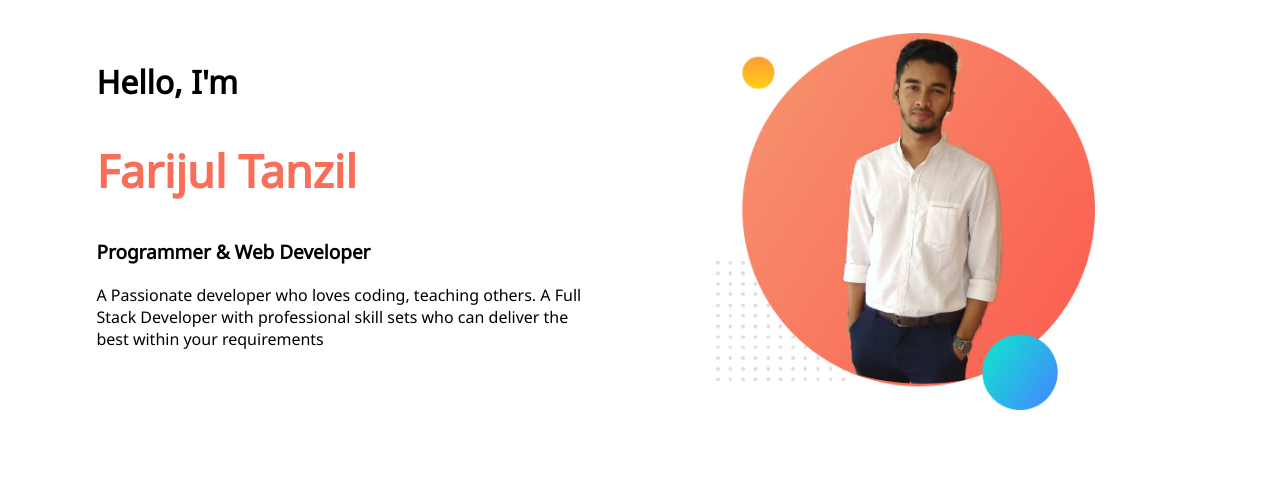
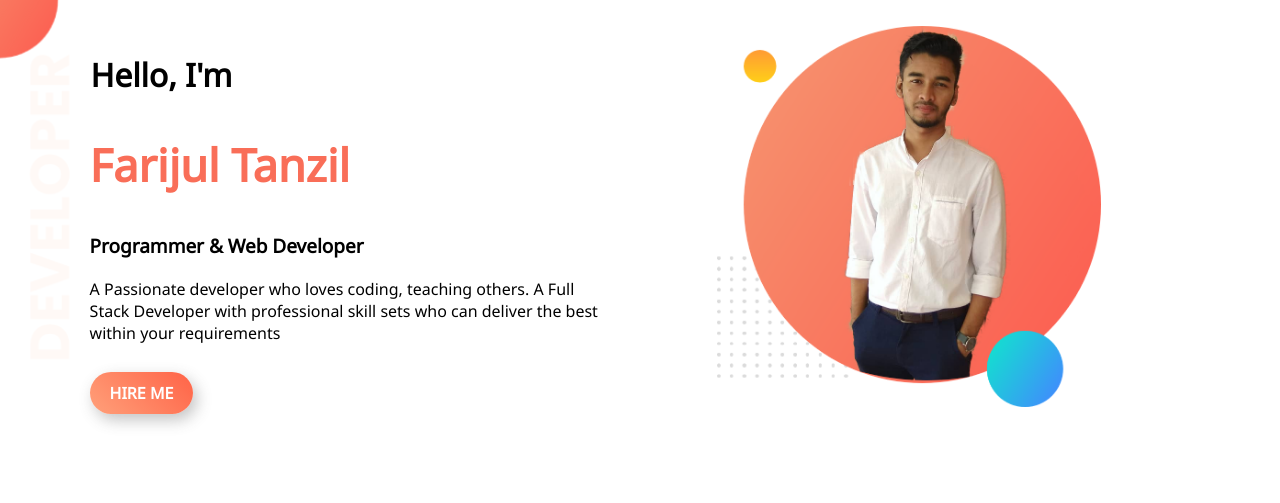
Before and after one commit to farijultanjim/my-web-portfolio, a plain HTML site: page index.html in a window 1280 px wide. Drawn offline with Linux system fonts and the light colour scheme.

Commit message:
completed top part

```diff
--- a/index.html
+++ b/index.html
@@ -10,12 +10,14 @@
 </head>
 
 <body>
-    <section>
+    <section class="top-banner">
         <div class="half-width">
             <h2>Hello, I'm</h2>
             <h1><span class="name-highlight">Farijul Tanzil</span></h1>
             <h3>Programmer & Web Developer</h3>
             <p>A Passionate developer who loves coding, teaching others. A Full Stack Developer with professional skill sets who can deliver the best within your requirements</p>
+            <br>
+            <a class="hire-me-button" target="_blank" href="https://www.linkedin.com/in/farijul-islam-tanjim-b4a501180/">HIRE ME</a>
         </div>
         <div class="half-width">
             <img src="images/prifile.png" alt="">
--- a/style.css
+++ b/style.css
@@ -1,4 +1,5 @@
 body{
+    margin: 0;
     font-family: 'Noto Sans', sans-serif;
 
 }
@@ -7,6 +8,7 @@ h1{
 }
 h2{
     font-size: 32px;
+    padding: 1px;
 }
 h3{
     font-size: 19px;
@@ -23,3 +25,43 @@ h3{
 .half-width img{
     width: 75%;
 }
+.top-banner{
+    background-image: url("images/top-banner.png");
+    background-repeat: no-repeat;
+
+}
+section{
+    height: 500px;
+}
+.hire-me-button{
+    text-decoration: none;
+    /* background-color: tomato; */
+    background-image: linear-gradient(45deg, lightsalmon, tomato);
+    padding: 10px 20px;
+    border-radius: 22px;
+    color: white;
+    font-weight: 700;
+    box-shadow: #4c4c4c54 4px 6px 15px;
+    border: none;
+
+}
+.hire-me-button:hover{
+     background-color: salmon;
+
+}
+/* .hire-me-button{
+    font-size: 16px;
+    font-weight: bold;
+    color: white;
+    text-decoration: none;
+}
+button {
+    background-image: linear-gradient(45deg, salmon, tomato);
+    padding: 12px 15px;
+    border-radius: 5px;
+    box-shadow: #4c4c4c54 0px 9px 18px;
+    border: none;
+    transition: all .5s ease;
+    -webkit-transition: all .5s ease;
+    -o-transition: all .5s ease;
+} */
```
